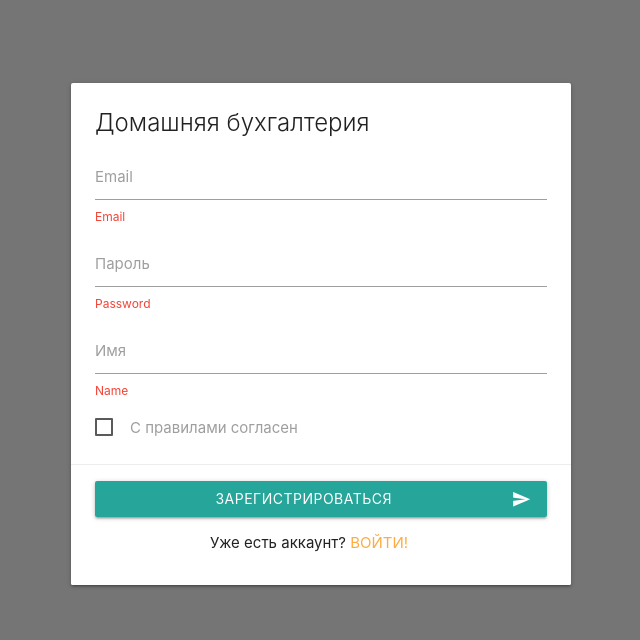
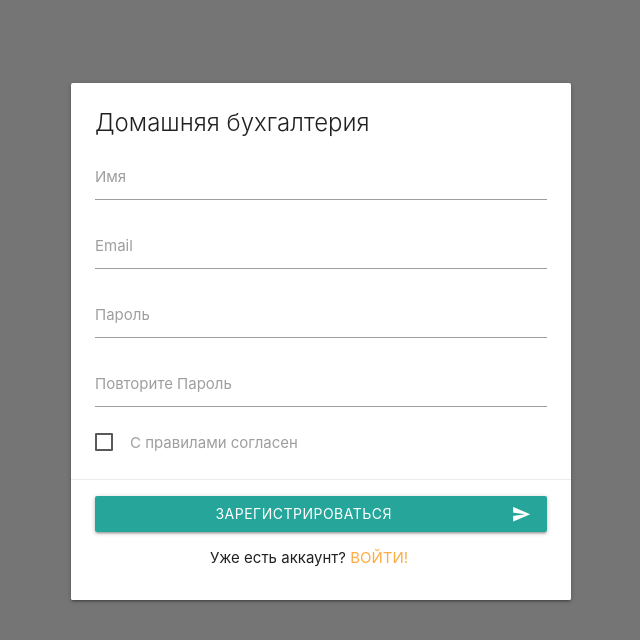
Before and after one commit to webkey/konspect, a Vue app in the folder vue-crm-minin/: page /register in a window 1280 px wide. Shown: the top 640 px of the page, without its empty margins (319-959 px from the left). Built offline with nearby package versions, Linux system fonts and the light colour scheme.

Commit message:
Register

```diff
--- a/vue-crm-minin/src/views/Login.vue
+++ b/vue-crm-minin/src/views/Login.vue
@@ -69,7 +69,7 @@
         required
       },
       password: {
-        minLength: minLength(10),
+        minLength: minLength(6),
         required
       }
     },
--- a/vue-crm-minin/src/views/Register.vue
+++ b/vue-crm-minin/src/views/Register.vue
@@ -1,36 +1,89 @@
 <template>
-  <form class="card auth-card">
+  <form class="card auth-card" @submit.prevent="submitHandler">
     <div class="card-content">
       <span class="card-title">Домашняя бухгалтерия</span>
+
+      <div class="input-field">
+        <input
+            id="name"
+            type="text"
+            v-model="name"
+            :class="{invalid: $v.name.$dirty && !$v.name.required}"
+        >
+        <label for="name">Имя</label>
+        <small
+            class="helper-text invalid"
+            v-if="$v.name.$dirty && !$v.name.required"
+        >Введите Имя
+        </small>
+      </div>
+
       <div class="input-field">
         <input
             id="email"
             type="text"
+            v-model="email"
+            :class="{invalid: ($v.email.$dirty && !$v.email.required) || ($v.email.$dirty && !$v.email.email)}"
         >
         <label for="email">Email</label>
-        <small class="helper-text invalid">Email</small>
+        <small
+            class="helper-text invalid"
+            v-if="$v.email.$dirty && !$v.email.required"
+        >Поле Email не должно быть пустым
+        </small>
+        <small
+            class="helper-text invalid"
+            v-else-if="$v.email.$dirty && !$v.email.email"
+        >Введите корректный Email
+        </small>
       </div>
+
       <div class="input-field">
         <input
             id="password"
             type="password"
-            class="validate"
+            v-model="password"
+            :class="{invalid: ($v.password.$dirty && !$v.password.required) || ($v.password.$dirty && !$v.password.minLength)}"
         >
         <label for="password">Пароль</label>
-        <small class="helper-text invalid">Password</small>
+        <small
+            class="helper-text invalid"
+            v-if="$v.password.$dirty && !$v.password.required"
+        >Введите Пароль
+        </small>
+        <small
+            class="helper-text invalid"
+            v-if="$v.password.$dirty && !$v.password.minLength"
+        >Введено: {{password.length}}. Осталось: {{$v.password.$params.minLength.min - password.length}}
+        </small>
       </div>
+
       <div class="input-field">
         <input
-            id="name"
-            type="text"
-            class="validate"
+            id="passwordRepeat"
+            type="password"
+            v-model="passwordRepeat"
+            :class="{invalid: ($v.passwordRepeat.$dirty && !$v.passwordRepeat.required) || ($v.passwordRepeat.$dirty && !$v.passwordRepeat.repeat)}"
         >
-        <label for="name">Имя</label>
-        <small class="helper-text invalid">Name</small>
+        <label for="passwordRepeat">Повторите Пароль</label>
+        <small
+            class="helper-text invalid"
+            v-if="$v.passwordRepeat.$dirty && !$v.passwordRepeat.required"
+        >Продублируйте Пароль
+        </small>
+        <small
+            class="helper-text invalid"
+            v-else-if="$v.passwordRepeat.$dirty && !$v.passwordRepeat.repeat"
+        >Пароли не совпадают}}
+        </small>
       </div>
+
       <p>
         <label>
-          <input type="checkbox" />
+          <input
+              type="checkbox"
+              v-model="agree"
+              :class="{invalid: !$v.agree.repeat}"/>
           <span>С правилами согласен</span>
         </label>
       </p>
@@ -46,8 +99,52 @@
       </div>
 
       <p class="center">
-        Уже есть аккаунт? <a href="/">Войти!</a>
+        Уже есть аккаунт? <router-link to="/r">Войти!</router-link>
       </p>
     </div>
   </form>
 </template>
+
+<script>
+  import {required, email, minLength} from 'vuelidate/lib/validators'
+
+  export default {
+    name: 'Register',
+    data: () => ({
+      name: '',
+      email: '',
+      password: '',
+      passwordRepeat: '',
+      agree: false
+    }),
+    validations: {
+      name: {required},
+      email: {required, email},
+      password: {required, minLength: minLength(6)},
+      passwordRepeat: {
+        required,
+        repeat: (c, vue) => c === vue.password
+      },
+      agree: {agree: c => c}
+    },
+    methods: {
+      submitHandler() {
+        if (this.$v.$invalid) {
+          this.$v.$touch();
+
+          return;
+        }
+
+        const formData = {
+          name: this.name,
+          email: this.email,
+          password: this.password
+        };
+
+        console.log("formData: ", formData);
+
+        this.$router.push('/')
+      }
+    }
+  }
+</script>
```
Also changed, not shown: 1 other file (tests, documents, lock files or other folders).
